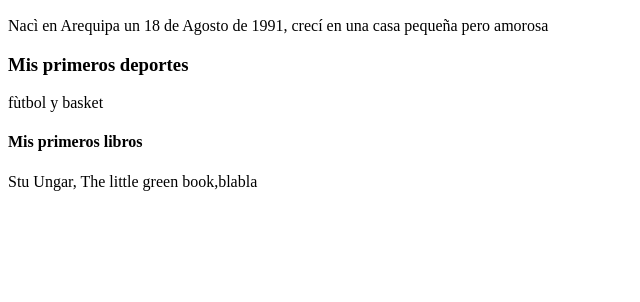
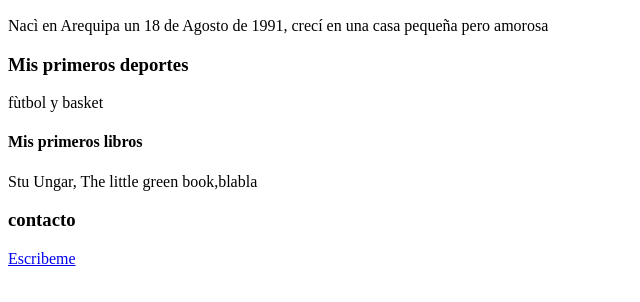
Before and after one commit to CgMayhuire/biografia, a plain HTML site: page index.html in a window 1280 px wide. Shown: the part 136-438 px from the top of the page, without its empty margins (0-640 px from the left). Drawn offline with Linux system fonts and the light colour scheme.

Commit message:
agregago footer

```diff
--- a/index.html
+++ b/index.html
@@ -22,5 +22,13 @@
             <p>Stu Ungar, The little green book,blabla</p>
         </section>
     </main>
+    <footer>
+        <section>
+            <h3>contacto</h3>
+            <a href="mailto:cg.mayhuire@gmail.com">
+                Escribeme
+            </a>
+        </section>
+    </footer>
 </body>
 </html>
```
